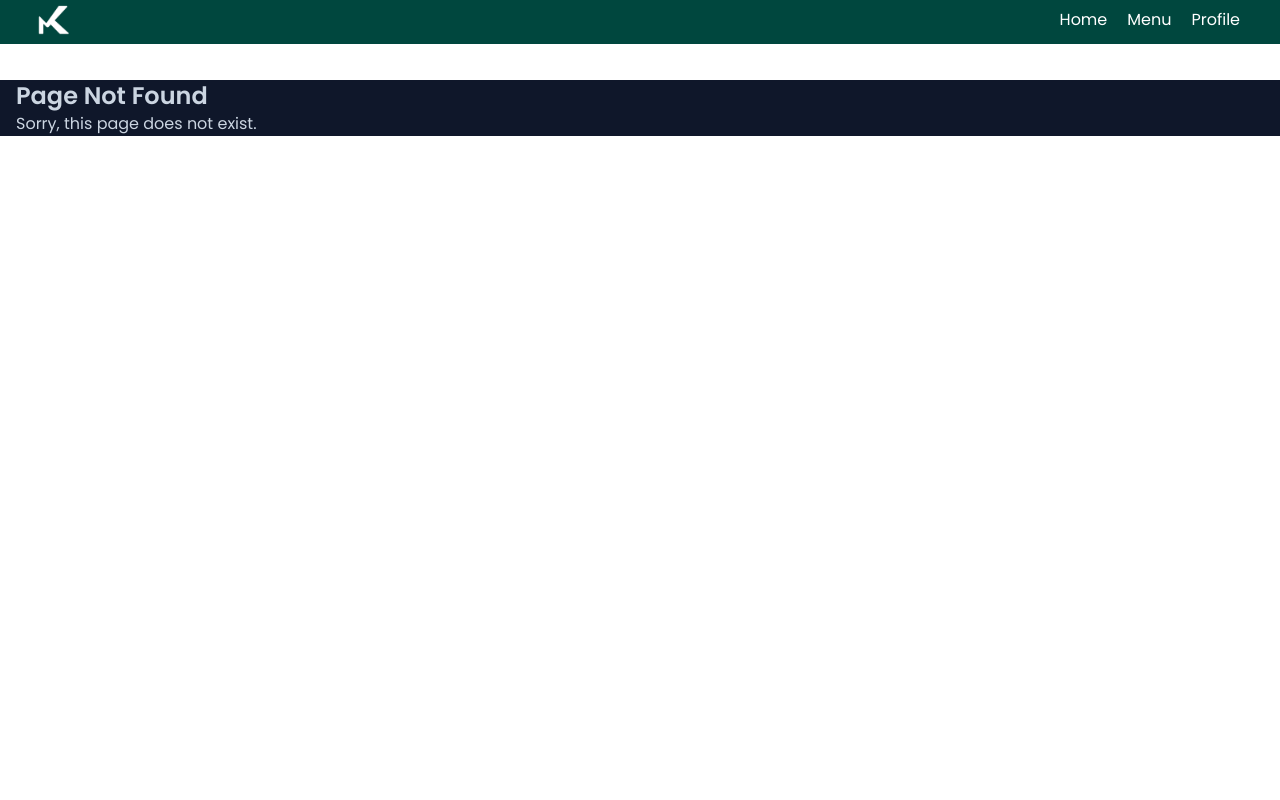
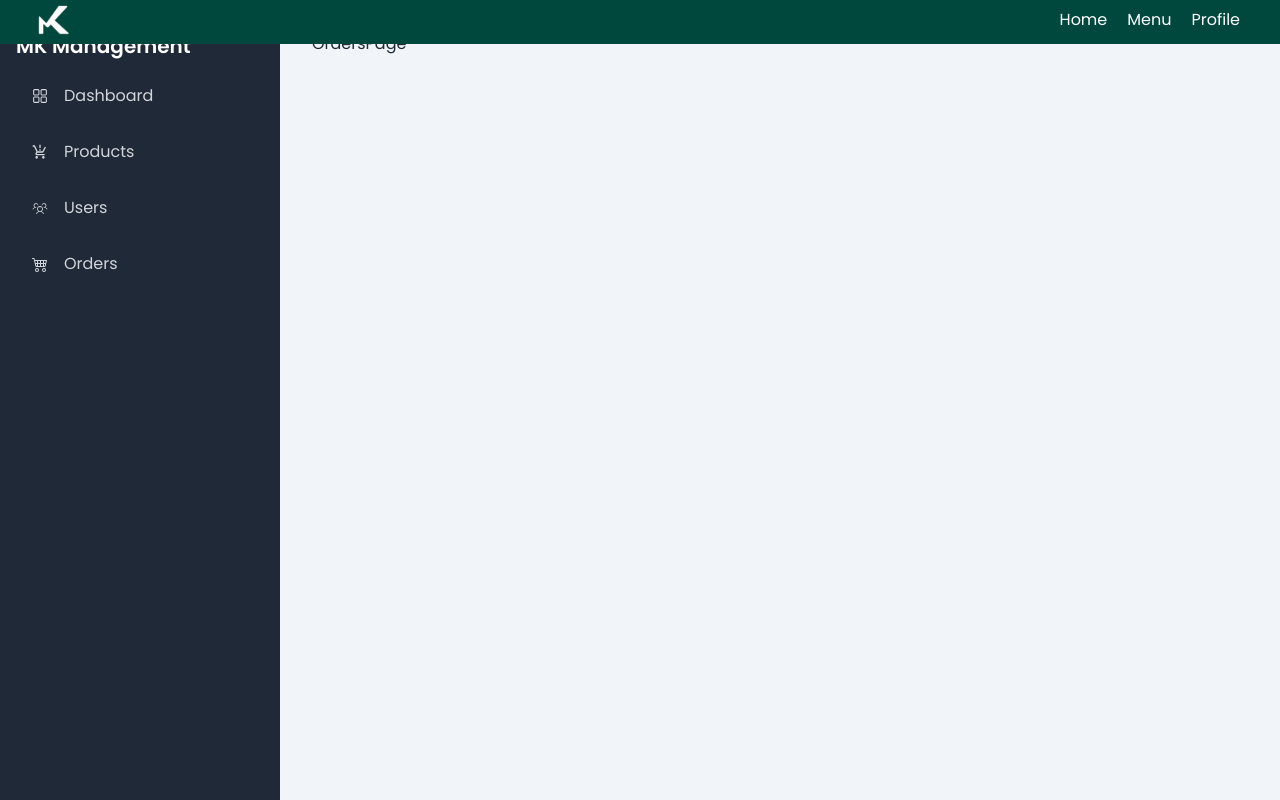
Before and after one commit to zidanabbas/MK-Project, a Next.js app: page /admin/orders in a window 1280 px wide. Before the commit this address had no page. Built offline with nearby package versions, Linux system fonts and the light colour scheme.

Commit message:
feat : create admin page

```diff
--- /dev/null
+++ b/src/app/(admin)/admin/layout.jsx
@@ -0,0 +1,10 @@
+import SideBar from "@/components/fragments/SideBar";
+
+export default function AdminLayout({ children }) {
+  return (
+    <div className="grid min-h-screen w-full overflow-hidden lg:grid-cols-[280px_1fr]">
+      <SideBar />
+      <div className="w-full bg-slate-100 p-4 lg:p-8">{children}</div>
+    </div>
+  );
+}
--- /dev/null
+++ b/src/app/(admin)/admin/orders/page.jsx
@@ -0,0 +1,5 @@
+import React from "react";
+
+export default function OrdersPage() {
+  return <div>OrdersPage</div>;
+}
--- /dev/null
+++ b/src/app/(admin)/admin/page.jsx
@@ -0,0 +1,10 @@
+import Table from "@/components/fragments/Table";
+import React from "react";
+
+export default function AdminPage() {
+  return (
+    <>
+      <Table />
+    </>
+  );
+}
--- /dev/null
+++ b/src/app/(admin)/admin/products/page.jsx
@@ -0,0 +1,5 @@
+import React from "react";
+
+export default function AdminProducts() {
+  return <div>page</div>;
+}
--- /dev/null
+++ b/src/app/(admin)/admin/users/page.jsx
@@ -0,0 +1,5 @@
+import React from "react";
+
+export default function UserManagement() {
+  return <div>UserManagement</div>;
+}
```
